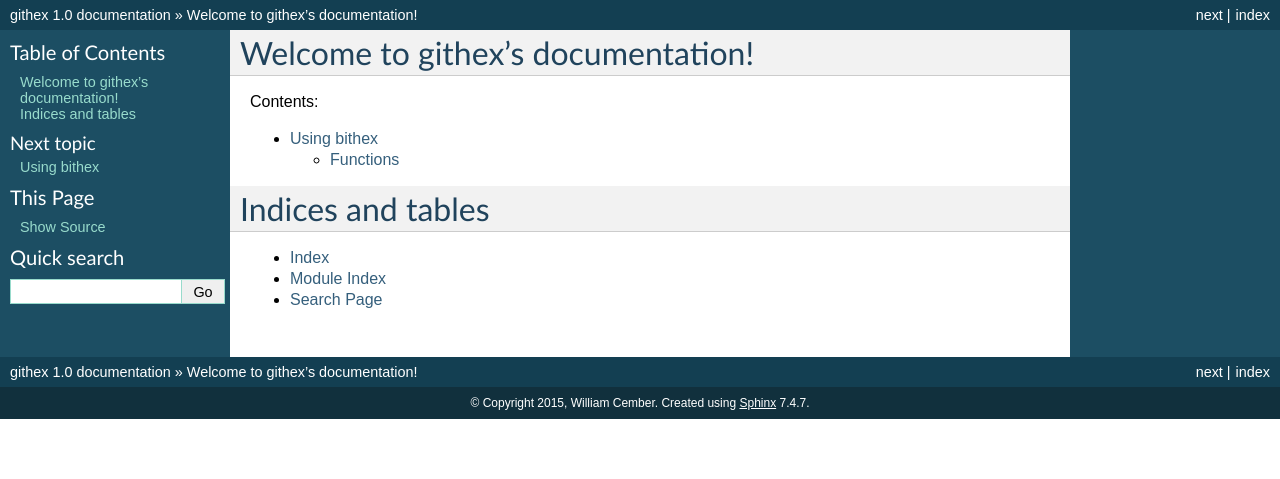
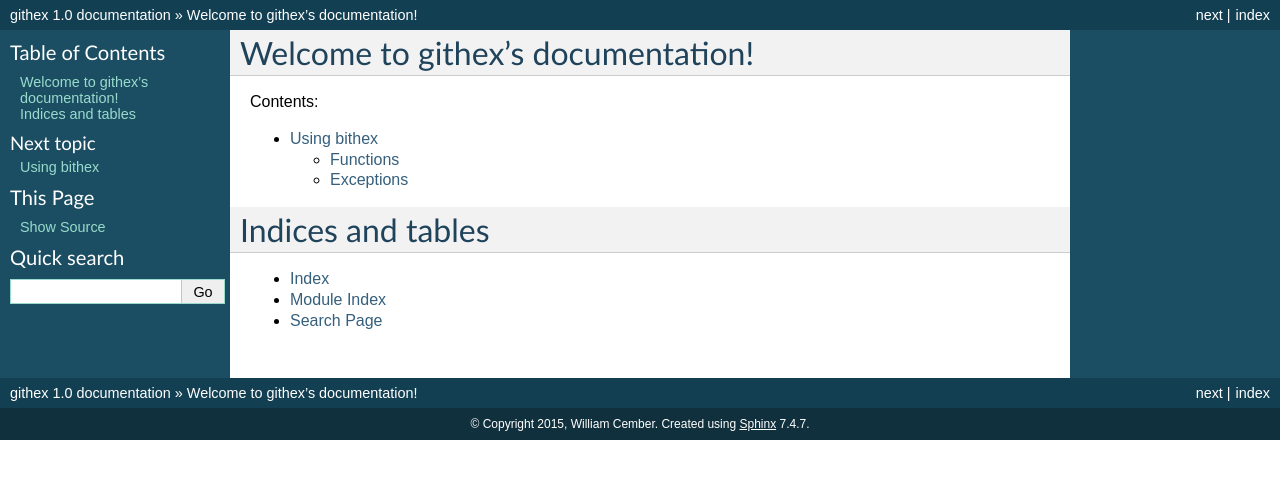
Before and after one commit to wcember/bithex, a Sphinx documentation site: the page built from docs/source/index.rst, in a window 1280 px wide. Shown: the top 479 px of the page. Built offline with Sphinx 7.4.7, drawn with Linux system fonts in a browser that asks for light colours.

Commit message:
Added exception documentation to documentation

```diff
--- a/docs/source/using_bithex.rst
+++ b/docs/source/using_bithex.rst
@@ -5,3 +5,8 @@
 =========================
 
 .. autofunction:: bithex.compile_hex
+
+Exceptions
+=========================
+
+.. autoexception:: bithex.compile_hex
```
